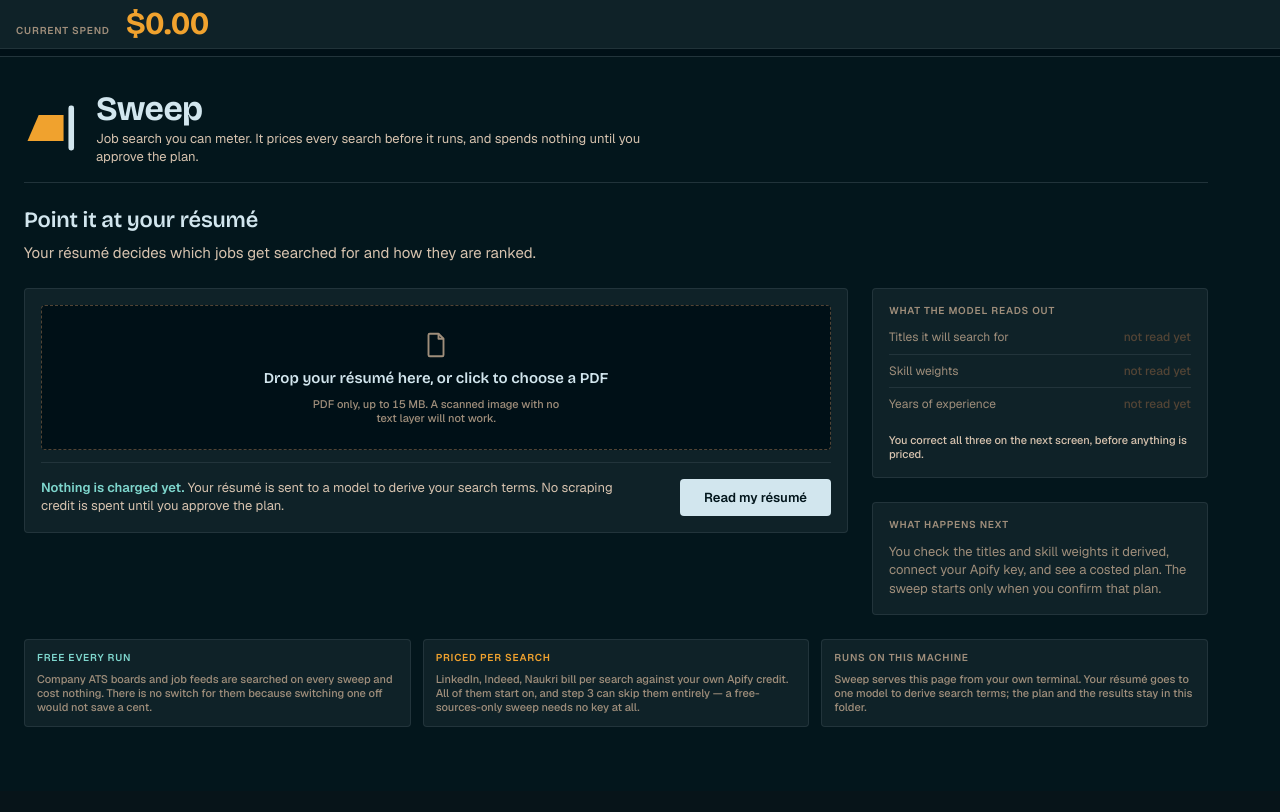
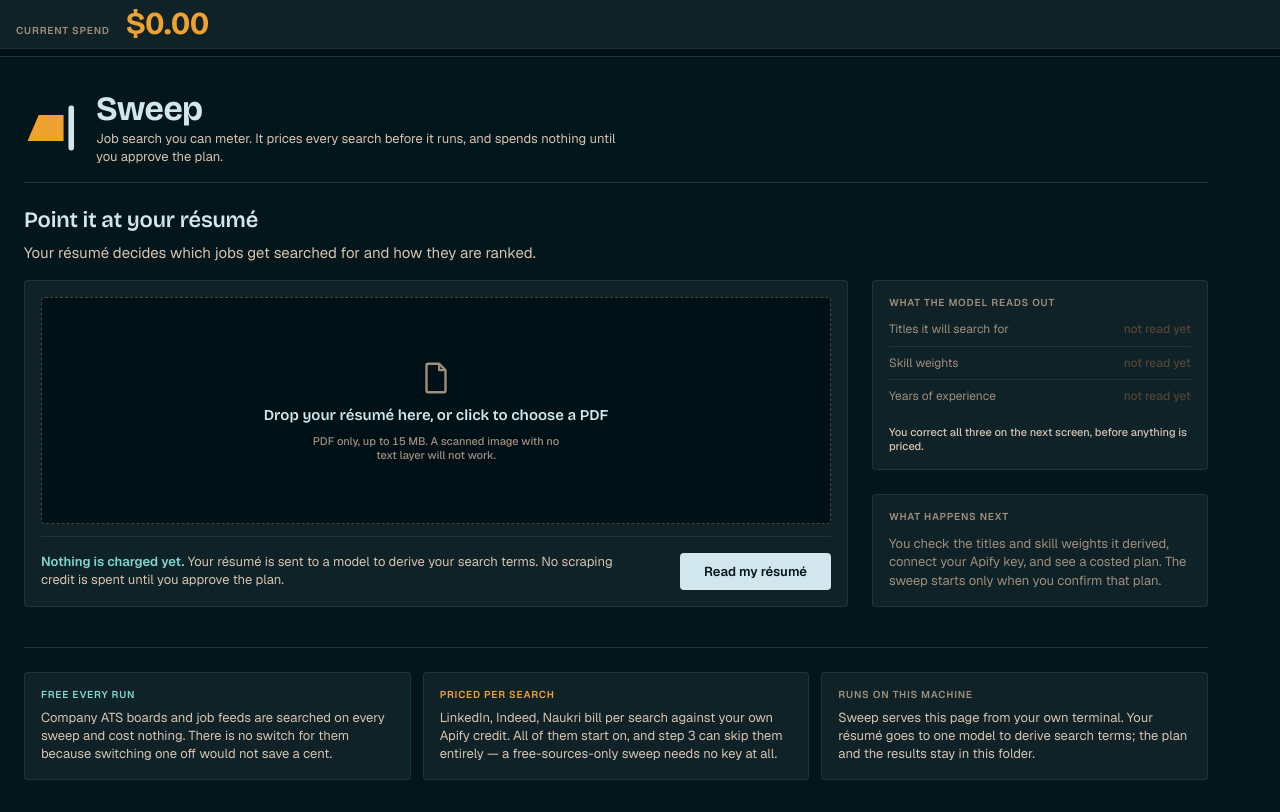
Before and after one commit to kartikver-674/job-scraper, a Flask app: page / in a window 1280 px wide. Shown: the part 56-868 px from the top of the page. Before the commit the page ends 783 px from the top, so only its background shows below. Run offline with Flask 3, Linux system fonts and the light colour scheme.

Commit message:
fix(sweep): give the front door a spacing hierarchy, and match the columns
Measured the rendered boxes instead of squinting at screenshots, which
turned "spacing looks a bit off" into four specific defects.

- Every boundary on the page was the same 24px: under the brand block,
  under the heading, and above the footer strip. So the heading read as an
  orphan between two sections rather than as the thing introducing the
  panels below it. Now 24 / 16 / 40, with a rule above the strip — the
  same rule the brand block already has under it, so the page reads as
  three bands.
- The two columns ended 82px apart, and the hole under the shorter one was
  the worst spacing on the screen. They are equal height now, and the
  dropzone takes the slack: the drop target gets bigger instead of a box
  getting padded out.
- 16px of that was a real bug, not a layout choice. A panel that IS a
  split column kept its own bottom margin — the reset covered `.split > *
  > .panel` but not `.split > .panel` — so the stretched form came out
  16px short of the row it was stretching to fill. Fixed at the rule, so
  it also stops the two choice cards on step 3 disagreeing by 16px.
- The strip was 12px padding and 11px type under 16px/13px panels, which
  is why it read as a denser, lesser kind of thing than the cards above
  it. Same padding and same type as its neighbours now.

And two smaller ones: main carried 64px of trailing padding, enough to
buy a scrollbar for empty space on a page whose content already reached
the fold (868px against an 863px viewport now, so it fits); and the
tagline was setting ~90 characters to the line, past what body text
should ask anyone to track — 62ch, the same measure as .lede.

Step 3's two cards line their buttons up rather than leaving the shorter
one's slack under its button, so the choice reads as a comparison.

278 sweep tests, 86 auto-apply, scraper --demo green. Checked /review and
/confirm on the paid path for the two global changes (main's padding and
the panel-margin reset): unchanged.

```diff
--- a/sweep/static/sweep.css
+++ b/sweep/static/sweep.css
@@ -231,7 +231,8 @@ main {
   margin: 0 0 var(--s5);
 }
 .panel:last-child { margin-bottom: 0; }
-.stack > .panel, .split > * > .panel { margin-bottom: 0; }
+.stack > .panel, .split > .panel, .split > * > .panel,
+.grid2 > .panel { margin-bottom: 0; }
 .panel > p { color: var(--warm); }
 .panel > p.muted { color: var(--slate); }
 .panel-head {
@@ -430,7 +431,7 @@ select:focus-visible, summary:focus-visible,
   .numeral { font-size: 56px; }
   .meter .numeral { font-size: 32px; }
   .grid2 { grid-template-columns: 1fr 1fr; }
-  main { padding: var(--s7) var(--s6) calc(var(--s7) * 2); }
+  main { padding: var(--s7) var(--s6); }
   .scroll-x { margin: 0; padding: 0; }
 }
 
@@ -617,7 +618,7 @@ td.score {
 }
 .hero .mark { width: 44px; height: 44px; }
 .hero h1 { font-size: 26px; }
-.hero p { color: var(--warm); margin-top: var(--s1); }
+.hero p { color: var(--warm); margin-top: var(--s1); max-width: 62ch; }
 @media (min-width: 48rem) {
   .hero .mark { width: 56px; height: 56px; }
   .hero h1 { font-size: 34px; }
@@ -664,7 +665,23 @@ td.score {
 /* Narrower than the 88rem the data screens use. This page is one form and
    three notes; at full width the form panel stretched to 60rem around a file
    input and the screen read as mostly nothing. */
-.front { max-width: 74rem; }
+/* Three bands, three spacings. .stack's uniform 24px put the same gap under
+   the brand block, under the heading and above the footer strip, so the
+   heading read as an orphan between two sections instead of belonging to the
+   panels it introduces. Measured: every boundary on this page was 24px. */
+.front { max-width: 74rem; gap: var(--s5); }
+.front > .hero { margin-bottom: var(--s3); }
+.front > .strip {
+  margin-top: var(--s6); padding-top: var(--s6);
+  border-top: 1px solid var(--rule);
+}
+
+/* Equal columns. The form panel came out 245px against the rail's 327, and
+   the 82px hole under the shorter one was the worst spacing on the screen.
+   The dropzone takes the slack, which makes the drop target bigger rather
+   than padding a box out. */
+.front .split { align-items: stretch; }
+.front .drop { flex: 1 1 auto; justify-content: center; }
 /* The brand block is the biggest type on this screen, so without this the
    task heading under it — the actual reason the page exists — read as
    subordinate to a word already printed in the header. */
@@ -693,7 +710,7 @@ td.score {
   color: var(--chalk);
 }
 .drop .meta { max-width: 34ch; }
-.drop .glyph { color: var(--slate); }
+.drop .glyph { width: 38px; height: 38px; color: var(--slate); }
 .drop:hover .glyph, .drop.over .glyph { color: var(--paid); }
 
 /* The file that will actually be sent, named. */
@@ -732,9 +749,17 @@ td.score {
    says — so the emphasis carries the meaning rather than decorating it. */
 .free-note b { color: var(--free); }
 
+/* Two answers to one question. Equal-height cards put the shorter one's
+   slack under its button; this puts it above, so both buttons sit on the
+   same line and read as a comparison. */
+.choices > .panel > button { margin-top: auto; }
+
 /* Three facts about the metering, on the one screen with room for them. */
 .strip {
   display: grid; gap: var(--s4);
   grid-template-columns: repeat(auto-fit, minmax(15rem, 1fr));
 }
-.strip .tile { gap: var(--s3); }
+/* Matching the panels above them: 12px padding and 11px type made the strip
+   read as a denser, lesser kind of thing than the cards it sits under. */
+.strip .tile { gap: var(--s3); padding: var(--s5); }
+.strip .tile p { margin: 0; color: var(--warm); }
--- a/sweep/templates/key.html
+++ b/sweep/templates/key.html
@@ -14,7 +14,7 @@
   {# The free answer comes first, and takes one click: this screen used to
      demand a token before it would let anyone reach Configure, so a person
      with no Apify account had no way past step 3 at all. #}
-  <div class="grid2">
+  <div class="grid2 choices">
     <form class="panel" method="post" action="{{ url_for('key_free') }}">
       <div class="panel-head">
         <h2>Free sources only</h2>
--- a/sweep/templates/upload.html
+++ b/sweep/templates/upload.html
@@ -149,19 +149,19 @@
   <div class="strip">
     <div class="tile">
       <span class="label free">Free every run</span>
-      <p class="meta">Company ATS boards and job feeds are searched on every sweep
+      <p>Company ATS boards and job feeds are searched on every sweep
         and cost nothing. There is no switch for them because switching one off
         would not save a cent.</p>
     </div>
     <div class="tile">
       <span class="label paid">Priced per search</span>
-      <p class="meta">{{ paid|join(', ') }} bill per search against your own
+      <p>{{ paid|join(', ') }} bill per search against your own
         Apify credit. All of them start on, and step 3 can skip them entirely —
         a free-sources-only sweep needs no key at all.</p>
     </div>
     <div class="tile">
       <span class="label">Runs on this machine</span>
-      <p class="meta">Sweep serves this page from your own terminal. Your résumé
+      <p>Sweep serves this page from your own terminal. Your résumé
         goes to one model to derive search terms; the plan and the results stay
         in this folder.</p>
     </div>
```
